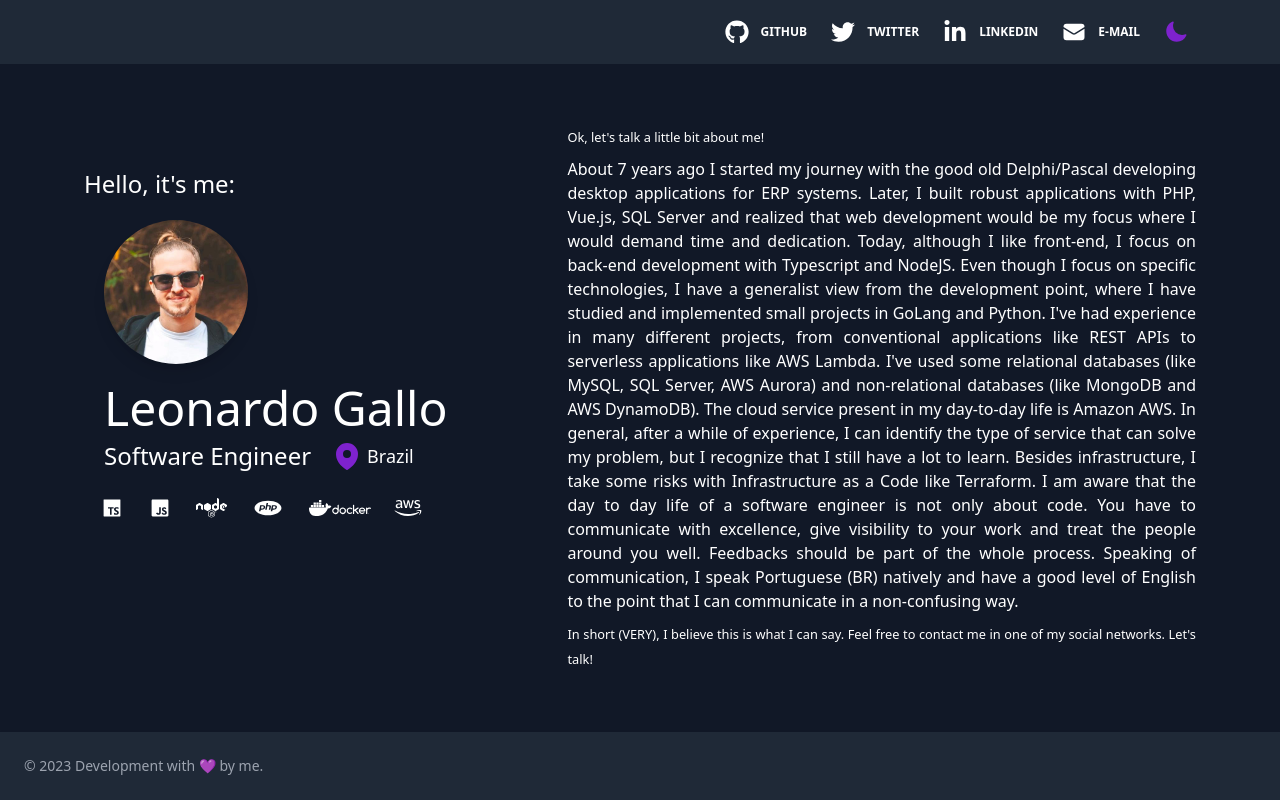
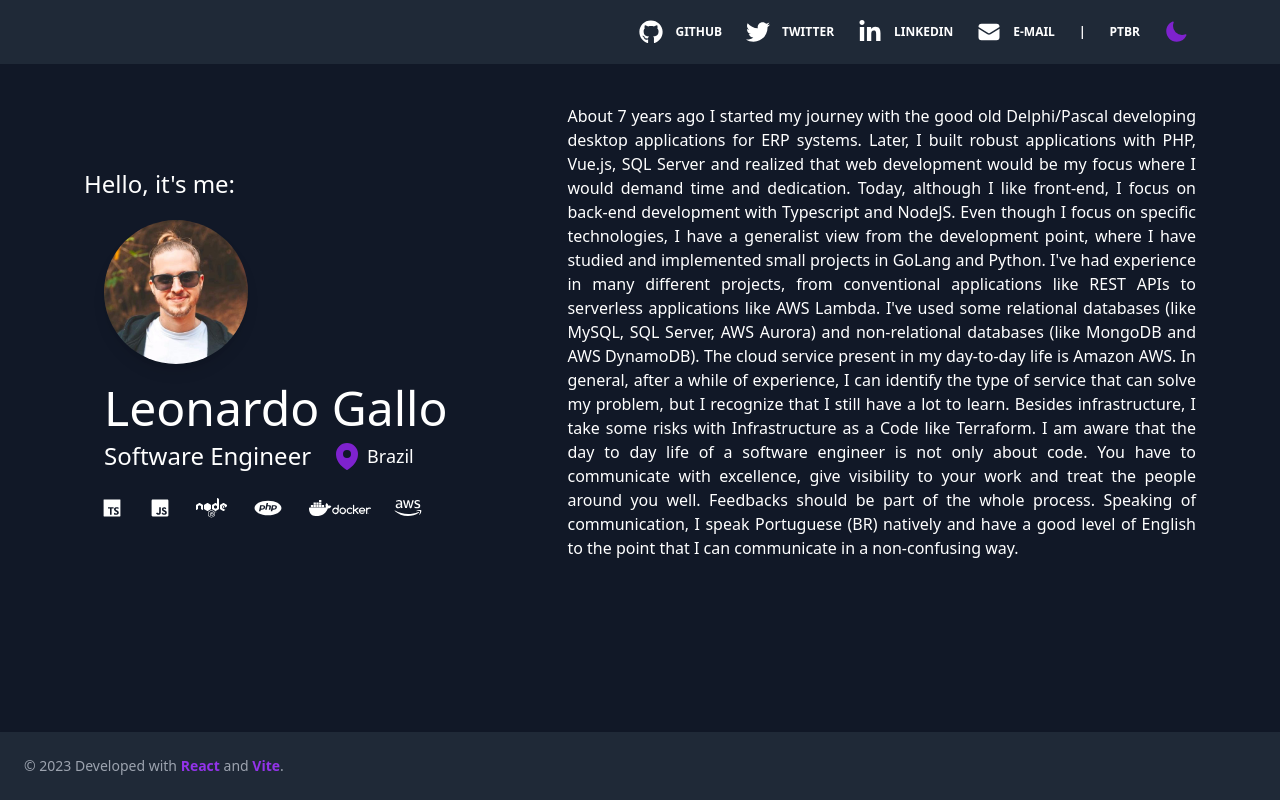
Before and after one commit to galloaleonardo/galloaleonardo.dev, a React (Vite) app: page / in a window 1280 px wide. Built offline with nearby package versions, Linux system fonts and the light colour scheme.

Commit message:
feat: mobile adjustments and add language option

```diff
--- a/src/Home.tsx
+++ b/src/Home.tsx
@@ -1,13 +1,18 @@
 import Navbar from './components/base/Navbar'
 import Footer from './components/base/Footer'
 import DetailCard from './components/content/DetailCard'
+import { useState } from 'react'
+import { Language } from './enums/Language'
 
 function Home() {
+  const [language, setLanguage] = useState<string>(Language.EN)
+
   return (
     <div className='lg:h-screen bg-gray-200 dark:bg-gray-900'>
 
-      <Navbar/>
-      <DetailCard />
+
+      <Navbar onChangeLanguage={setLanguage}/>
+      <DetailCard language={language} />
       <Footer />
 
     </div>
--- a/src/components/base/Footer.tsx
+++ b/src/components/base/Footer.tsx
@@ -1,9 +1,9 @@
 export default function Footer() {
     return (
         <>
-            <footer className="lg:fixed inset-x-0 bottom-0 p-4 bg-gray-300 shadow md:flex md:items-center md:justify-between md:p-6 dark:bg-gray-800">
+            <footer className="lg:fixed inset-x-0 bottom-0 p-4 bg-gray-300 shadow md:flex md:items-center md:justify-between md:p-6 dark:bg-gray-800 mt-10">
                 <span className="text-sm text-gray-500 sm:text-center dark:text-gray-400">
-                    © {new Date().getFullYear()} Development with 💜 by me.
+                    © {new Date().getFullYear()} Developed with <a className="text-purple-600" href="https://reactjs.org/" target={"_blank"} rel="noreferrer"><strong>React</strong></a> and <a className="text-purple-600" href="https://vitejs.dev/" target={"_blank"} rel="noreferrer"><strong>Vite</strong></a>.
                 </span>
             </footer>
         </>
--- a/src/components/base/Navbar.tsx
+++ b/src/components/base/Navbar.tsx
@@ -1,9 +1,12 @@
 import { useEffect, useState } from "react";
 import { Bars3Icon, EnvelopeIcon, MoonIcon } from '@heroicons/react/24/solid'
+import { Language } from "../../enums/Language";
 
-export default function Navbar() {
-    const [navbarOpen, setNavbarOpen] = useState(false)
-    const [theme, setTheme] = useState('dark')
+export default function Navbar({ onChangeLanguage }) {
+    const [navbarOpen, setNavbarOpen] = useState<boolean>(false)
+    const [theme, setTheme] = useState<string>('dark')
+    const [language, setLanguage] = useState<string>(Language.EN)
+    const [languageLabel, setLanguageLabel] = useState<string>(Language.PTBR)
 
     useEffect(() => {
         if (theme === 'dark') {
@@ -17,13 +20,24 @@ export default function Navbar() {
         setTheme(theme === "dark" ? 'light' : 'dark')
     }
 
+    const languageSwitch = () => {
+        const changeToLanguage: Language = language === Language.EN ? Language.PTBR : Language.EN;
+        const changeToLanguageLabel: Language = languageLabel === Language.PTBR ? Language.EN : Language.PTBR;
+
+        setLanguage(changeToLanguage)
+        setLanguageLabel(changeToLanguageLabel)
+
+        onChangeLanguage(changeToLanguage)
+    }
+
     return (
         <>
             <nav className="relative flex flex-wrap items-center justify-between px-2 py-3 bg-gray-300 dark:bg-gray-800 mb-3">
-                <div className="container px-4 mx-auto flex flex-wrap items-center justify-between lg:max-w-6xl">
+                <div className="container px-4 mx-auto flex-wrap items-center justify-between lg:max-w-6xl">
+                    <div className="flex items-center lg:hidden">
                         <div className="w-full relative flex justify-between lg:w-auto lg:static lg:block lg:justify-start">
                             <button
-                            className="text-white cursor-pointer text-xl leading-none py-1 border border-solid border-transparent rounded bg-transparent block lg:hidden outline-none focus:outline-none"
+                                className="text-dark dark:text-white cursor-pointer text-xl leading-none py-1 border border-solid border-transparent rounded bg-transparent block lg:hidden outline-none focus:outline-none"
                                 type="button"
                                 onClick={() => setNavbarOpen(!navbarOpen)}
                             >
@@ -31,32 +45,52 @@ export default function Navbar() {
 
                             </button>
                         </div>
+                        <a onClick={languageSwitch} className="pr-5 py-2 flex items-center text-xs uppercase font-bold leading-snug text-dark dark:text-white hover:opacity-75" href="# ">
+                            {languageLabel}
+                        </a>
+                        <a className="lg:px-3 py-2 flex items-center text-xs uppercase font-bold leading-snug text-white hover:opacity-75" href="# ">
+                            <MoonIcon className="h-6 w-6 text-purple-700 hover:text-purple-500" onClick={themeSwitch} />
+                        </a>
+                    </div>
                     <div className={ "lg:flex flex-grow items-center" + (navbarOpen ? " flex" : " hidden") } id="navbar-danger">
                         <ul className="flex flex-col pt-4 lg:pt-0 lg:flex-row list-none lg:ml-auto">
                             <li className="nav-item">
                                 <a className="lg:px-3 py-2 flex items-center text-xs uppercase font-bold leading-snug text-white hover:opacity-75" href="https://github.com/galloaleonardo" target={"_blank"} rel="noreferrer">
                                     <svg className="h-6 w-6 text-gray-800 dark:text-white hover:text-purple-500 fill-current" viewBox="0 0 496 512" ><path fill="currentColor" d="M165.9 397.4c0 2-2.3 3.6-5.2 3.6-3.3.3-5.6-1.3-5.6-3.6 0-2 2.3-3.6 5.2-3.6 3-.3 5.6 1.3 5.6 3.6zm-31.1-4.5c-.7 2 1.3 4.3 4.3 4.9 2.6 1 5.6 0 6.2-2s-1.3-4.3-4.3-5.2c-2.6-.7-5.5.3-6.2 2.3zm44.2-1.7c-2.9.7-4.9 2.6-4.6 4.9.3 2 2.9 3.3 5.9 2.6 2.9-.7 4.9-2.6 4.6-4.6-.3-1.9-3-3.2-5.9-2.9zM244.8 8C106.1 8 0 113.3 0 252c0 110.9 69.8 205.8 169.5 239.2 12.8 2.3 17.3-5.6 17.3-12.1 0-6.2-.3-40.4-.3-61.4 0 0-70 15-84.7-29.8 0 0-11.4-29.1-27.8-36.6 0 0-22.9-15.7 1.6-15.4 0 0 24.9 2 38.6 25.8 21.9 38.6 58.6 27.5 72.9 20.9 2.3-16 8.8-27.1 16-33.7-55.9-6.2-112.3-14.3-112.3-110.5 0-27.5 7.6-41.3 23.6-58.9-2.6-6.5-11.1-33.3 2.6-67.9 20.9-6.5 69 27 69 27 20-5.6 41.5-8.5 62.8-8.5s42.8 2.9 62.8 8.5c0 0 48.1-33.6 69-27 13.7 34.7 5.2 61.4 2.6 67.9 16 17.7 25.8 31.5 25.8 58.9 0 96.5-58.9 104.2-114.8 110.5 9.2 7.9 17 22.9 17 46.4 0 33.7-.3 75.4-.3 83.6 0 6.5 4.6 14.4 17.3 12.1C428.2 457.8 496 362.9 496 252 496 113.3 383.5 8 244.8 8zM97.2 352.9c-1.3 1-1 3.3.7 5.2 1.6 1.6 3.9 2.3 5.2 1 1.3-1 1-3.3-.7-5.2-1.6-1.6-3.9-2.3-5.2-1zm-10.8-8.1c-.7 1.3.3 2.9 2.3 3.9 1.6 1 3.6.7 4.3-.7.7-1.3-.3-2.9-2.3-3.9-2-.6-3.6-.3-4.3.7zm32.4 35.6c-1.6 1.3-1 4.3 1.3 6.2 2.3 2.3 5.2 2.6 6.5 1 1.3-1.3.7-4.3-1.3-6.2-2.2-2.3-5.2-2.6-6.5-1zm-11.4-14.7c-1.6 1-1.6 3.6 0 5.9 1.6 2.3 4.3 3.3 5.6 2.3 1.6-1.3 1.6-3.9 0-6.2-1.4-2.3-4-3.3-5.6-2z" /></svg>
-                                    <span className="pl-3">GitHub</span>
+                                    <span className="pl-3 text-gray-800 dark:text-white">GitHub</span>
                                 </a>
                             </li>
                             <li className="nav-item">
                                 <a className="lg:px-3 py-2 flex items-center text-xs uppercase font-bold leading-snug text-white hover:opacity-75" href="https://twitter.com/galloaleonardo" target={"_blank"} rel="noreferrer">
                                     <svg className="h-6 w-6 text-gray-800 dark:text-white hover:text-purple-500 fill-current" viewBox="0 0 512 512"><path fill="currentColor" d="M459.37 151.716c.325 4.548.325 9.097.325 13.645 0 138.72-105.583 298.558-298.558 298.558-59.452 0-114.68-17.219-161.137-47.106 8.447.974 16.568 1.299 25.34 1.299 49.055 0 94.213-16.568 130.274-44.832-46.132-.975-84.792-31.188-98.112-72.772 6.498.974 12.995 1.624 19.818 1.624 9.421 0 18.843-1.3 27.614-3.573-48.081-9.747-84.143-51.98-84.143-102.985v-1.299c13.969 7.797 30.214 12.67 47.431 13.319-28.264-18.843-46.781-51.005-46.781-87.391 0-19.492 5.197-37.36 14.294-52.954 51.655 63.675 129.3 105.258 216.365 109.807-1.624-7.797-2.599-15.918-2.599-24.04 0-57.828 46.782-104.934 104.934-104.934 30.213 0 57.502 12.67 76.67 33.137 23.715-4.548 46.456-13.32 66.599-25.34-7.798 24.366-24.366 44.833-46.132 57.827 21.117-2.273 41.584-8.122 60.426-16.243-14.292 20.791-32.161 39.308-52.628 54.253z" /></svg>
-                                    <span className="pl-3">Twitter</span>
+                                    <span className="pl-3 text-gray-800 dark:text-white">Twitter</span>
                                 </a>
                             </li>
                             <li className="nav-item">
                                 <a className="lg:px-3 py-2 flex items-center text-xs uppercase font-bold leading-snug text-white hover:opacity-75" href="https://www.linkedin.com/in/galloaleonardo/" target={"_blank"} rel="noreferrer">
                                     <svg className="lg:h-6 lg:w-6 text-gray-800 dark:text-white hover:text-purple-500 fill-current" viewBox="0 0 448 512"><path fill="currentColor" d="M100.28 448H7.4V148.9h92.88zM53.79 108.1C24.09 108.1 0 83.5 0 53.8a53.79 53.79 0 0 1 107.58 0c0 29.7-24.1 54.3-53.79 54.3zM447.9 448h-92.68V302.4c0-34.7-.7-79.2-48.29-79.2-48.29 0-55.69 37.7-55.69 76.7V448h-92.78V148.9h89.08v40.8h1.3c12.4-23.5 42.69-48.3 87.88-48.3 94 0 111.28 61.9 111.28 142.3V448z" /></svg>
-                                    <span className="pl-3">LinkedIn</span>
+                                    <span className="pl-3 text-gray-800 dark:text-white">LinkedIn</span>
                                 </a>
                             </li>
                             <li className="nav-item">
                                 <a className="lg:px-3 py-2 flex items-center text-xs uppercase font-bold leading-snug text-white hover:opacity-75" href="mailto:galloaleonardo@gmail.com">
                                     <EnvelopeIcon className="h-6 w-6 text-gray-800 dark:text-white hover:text-purple-500" />
-                                    <span className="pl-3">E-mail</span>
+                                    <span className="pl-3 text-gray-800 dark:text-white">E-mail</span>
                                 </a>
                             </li>
+
+                            <li className="nav-item lg:ml-5 hidden lg:contents">
+                                <div className="lg:px-3 py-2 flex items-center text-xs uppercase font-bold leading-snug text-dark dark:text-white hover:opacity-75" href="# ">
+                                    |
+                                </div>
+                            </li>
+
+                            <li className="nav-item lg:ml-5 hidden lg:contents">
+                                <a onClick={languageSwitch}  className="lg:px-3 py-2 flex items-center text-xs uppercase font-bold leading-snug text-dark dark:text-white hover:opacity-75" href="# ">
+                                    {languageLabel}
+                                </a>
+                            </li>
+
                             <li className="nav-item lg:ml-5 hidden lg:contents">
                                 <a className="lg:px-3 py-2 flex items-center text-xs uppercase font-bold leading-snug text-white hover:opacity-75" href="# ">
                                     <MoonIcon className="h-6 w-6 text-purple-700 hover:text-purple-500" onClick={themeSwitch} />
--- a/src/components/content/DetailCard.tsx
+++ b/src/components/content/DetailCard.tsx
@@ -2,13 +2,13 @@ import VisualContent from './VisualContent'
 import TextContent from './TextContent'
 
 
-export default function DetailCard() {
+export default function DetailCard({ language }) {
     return (
         <>
             <div className='container mt-5 lg:mt-10 mx-auto max-w-6xl'>
                 <div className="grid lg:grid-flow-col gap-5 lg:gap-20 text-black dark:text-white">
                     <VisualContent />
-                    <TextContent />
+                    <TextContent language={language}/>
                 </div>
             </div>
         </>
--- a/src/components/content/TextContent.tsx
+++ b/src/components/content/TextContent.tsx
@@ -1,8 +1,11 @@
-export default function TextContent() {
-    return (
-        <>
-            <div className='text-justify text-base p-5'>
-                <p className="mb-2"><small>Ok, let's talk a little bit about me!</small></p>
+import { useState } from "react";
+import { Language } from "../../enums/Language";
+
+export default function TextContent({ language }) {
+
+    const getEnglishText = (): JSX.Element => {
+        return (
+            <div>
                 About {Number(new Date().getFullYear()) - 2016} years ago I started my journey with the good old Delphi/Pascal developing desktop applications for ERP systems.
                 Later, I built robust applications with PHP, Vue.js, SQL Server and realized that web development would be my focus where I would demand time and dedication.
                 Today, although I like front-end, I focus on back-end development with Typescript and NodeJS. Even though I focus on specific technologies, I have a generalist view from the development point, where I have studied and implemented small projects in GoLang and Python.
@@ -10,7 +13,29 @@ export default function TextContent() {
                 The cloud service present in my day-to-day life is Amazon AWS. In general, after a while of experience, I can identify the type of service that can solve my problem, but I recognize that I still have a lot to learn. Besides infrastructure, I take some risks with Infrastructure as a Code like Terraform.
                 I am aware that the day to day life of a software engineer is not only about code. You have to communicate with excellence, give visibility to your work and treat the people around you well. Feedbacks should be part of the whole process.
                 Speaking of communication, I speak Portuguese (BR) natively and have a good level of English to the point that I can communicate in a non-confusing way.
-                <p className="mt-2" ><small>In short (VERY), I believe this is what I can say. Feel free to contact me in one of my social networks. Let's talk!</small></p>
+            </div>
+        )
+    }
+
+    const getPortugueseText = (): JSX.Element => {
+        return (
+            <div>
+                Há cerca de {Number(new Date().getFullYear()) - 2016} anos comecei a minha viagem com o bom e velho Delphi/Pascal a desenvolver aplicações desktop para sistemas ERP.
+                Mais tarde, construí aplicações robustas com PHP, Vue.js, SQL Server e percebi que o desenvolvimento web seria o meu foco onde exigiria tempo e dedicação.
+                Hoje em dia, embora goste de front-end, concentro-me no desenvolvimento de back-end com Typescript e NodeJS. Apesar de me concentrar em tecnologias específicas, tenho uma visão generalista do ponto de vista do desenvolvimento, onde estudei e implementei pequenos projectos em GoLang e Python.
+                Tive experiência em muitos projectos diferentes, desde aplicações convencionais como REST APIs até aplicações sem servidor como AWS Lambda. Utilizei algumas bases de dados relacionais (como MySQL, SQL Server, AWS Aurora) e bases de dados não relacionais (como MongoDB e AWS DynamoDB).
+                O serviço de nuvem presente no meu dia-a-dia é o Amazon AWS. Em geral, após algum tempo de experiência, consigo identificar o tipo de serviço que pode resolver o meu problema, mas reconheço que ainda tenho muito a aprender. Para além da infra-estrutura, corro alguns riscos com a infra-estrutura como um código como o Terraform.
+                Estou ciente de que o dia-a-dia de um engenheiro de software não se resume ao código. Tem de comunicar com excelência, dar visibilidade ao seu trabalho e tratar bem as pessoas à sua volta. Os feedbacks devem fazer parte de todo o processo.
+                Por falar em comunicação, falo português (BR) nativamente e tenho um bom nível de inglês ao ponto de poder comunicar de uma forma não confusa.
+            </div>
+        )
+    }
+
+    return (
+        <>
+            <div className='text-justify text-base px-7 lg:px-5'>
+                {language === Language.EN ? getEnglishText() : getPortugueseText()}
+
             </div>
         </>
     );
--- /dev/null
+++ b/src/enums/Language.ts
@@ -0,0 +1,4 @@
+export enum Language {
+  PTBR = 'PTBR',
+  EN = 'EN'
+}
```
Lines whose indentation alone changed are shown as unchanged.
